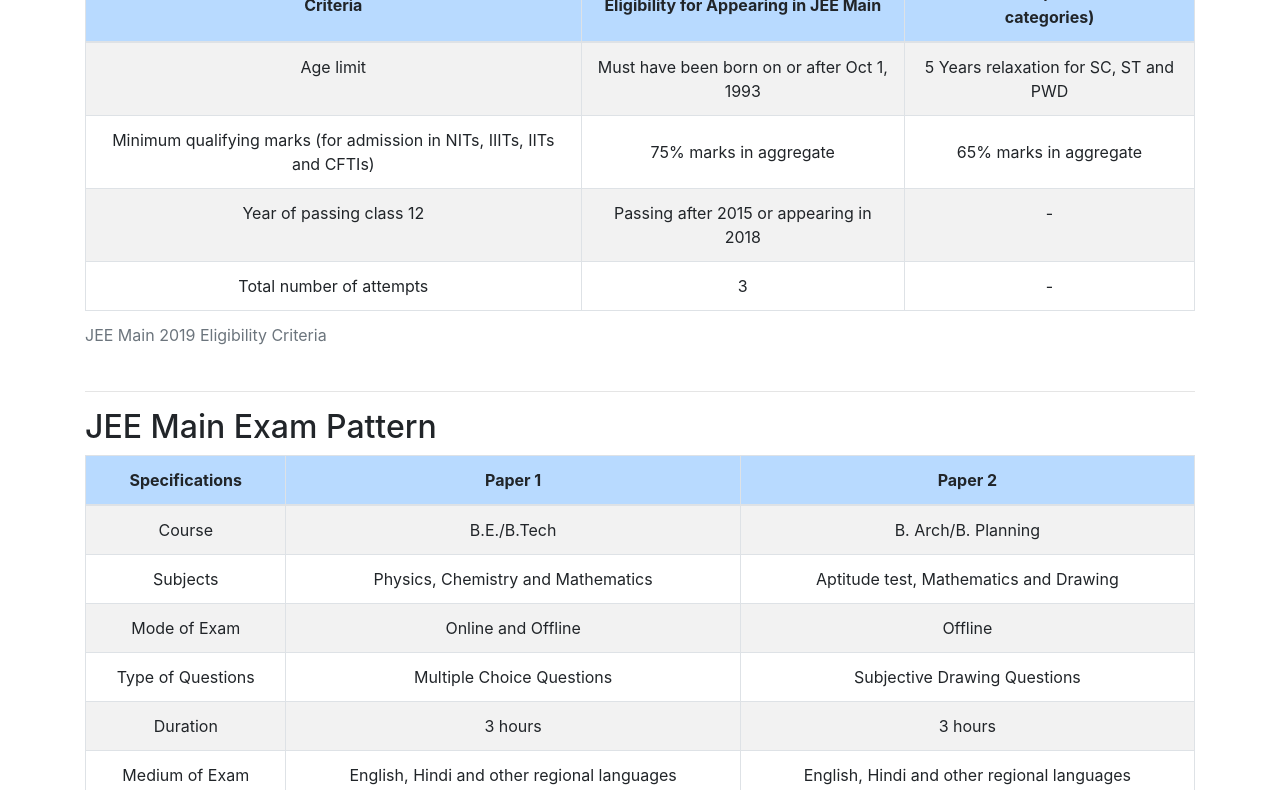
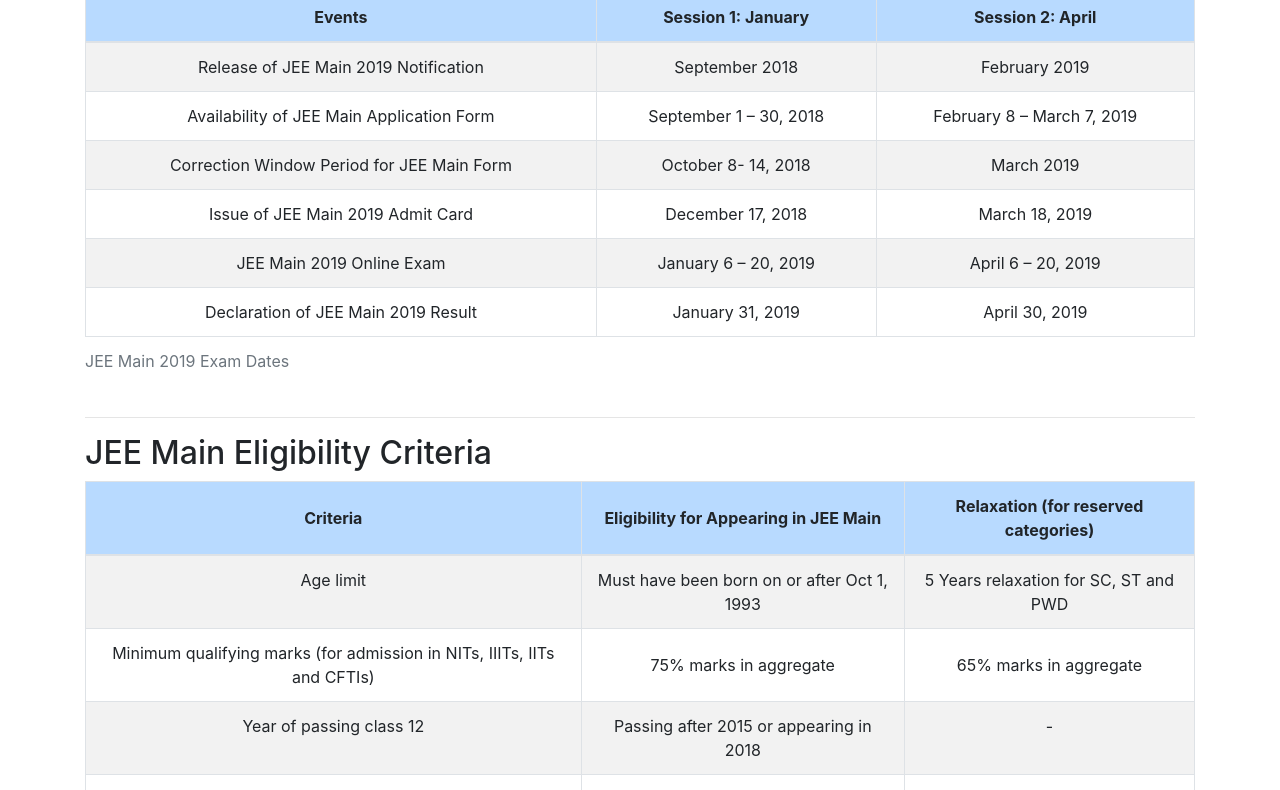
Before and after one commit to itjegro/itjegro.github.io, a plain HTML site: page index.html in a window 1280 px wide. Shown: the part 307-1097 px from the top of the page. Drawn offline with nearby package versions, Linux system fonts and the light colour scheme.

Commit message:
add exam dates.

```diff
--- a/index.html
+++ b/index.html
@@ -34,10 +34,57 @@
     <br/>
 
     <ul>
+      <li><a href="#jee-main-exam-dates">JEE Main Exam Dates</a></li>
       <li><a href="#jee-main-eligibility-criteria">JEE Main Eligibility Criteria</a></li>
       <li><a href="#jee-main-exam-pattern">JEE Main Exam Pattern</a></li>
       <li><a href="#jee-main-application-fee">JEE Main Application Fee</a></li>
     </ul>
+
+    <hr/>
+    <h2><a name="jee-main-exam-dates"></a>JEE Main Exam Dates</h2>
+
+    <div class="table-responsive">
+      <table class="table table-striped table-bordered table-hover text-center">
+        <caption>JEE Main 2019 Exam Dates</caption>
+        <thead>
+          <tr class="table-primary">
+            <th scope="col">Events</th>
+            <th scope="col">Session 1: January</th>
+            <th scope="col">Session 2: April</th>
+          </tr>
+        </thead>
+        <tr>
+          <td>Release of JEE Main 2019 Notification</td>
+          <td>September 2018</td>
+          <td>February 2019</td>
+        </tr>
+        <tr>
+          <td>Availability of JEE Main Application Form</td>
+          <td>September 1 – 30, 2018</td>
+          <td>February 8 – March 7, 2019</td>
+        </tr>
+        <tr>
+          <td>Correction Window Period for JEE Main Form</td>
+          <td>October 8- 14, 2018</td>
+          <td>March 2019</td>
+        </tr>
+        <tr>
+          <td>Issue of JEE Main 2019 Admit Card</td>
+          <td>December 17, 2018</td>
+          <td>March 18, 2019</td>
+        </tr>
+        <tr>
+          <td>JEE Main 2019 Online Exam</td>
+          <td>January 6 – 20, 2019</td>
+          <td>April 6 – 20, 2019</td>
+        </tr>
+        <tr>
+          <td>Declaration of JEE Main 2019 Result</td>
+          <td>January 31, 2019</td>
+          <td>April 30, 2019</td>
+        </tr>
+      </table>
+    </div>      <!-- exam dates div close -->
 
     <hr/>
     <h2><a name="jee-main-eligibility-criteria"></a>JEE Main Eligibility Criteria</h2>
```
